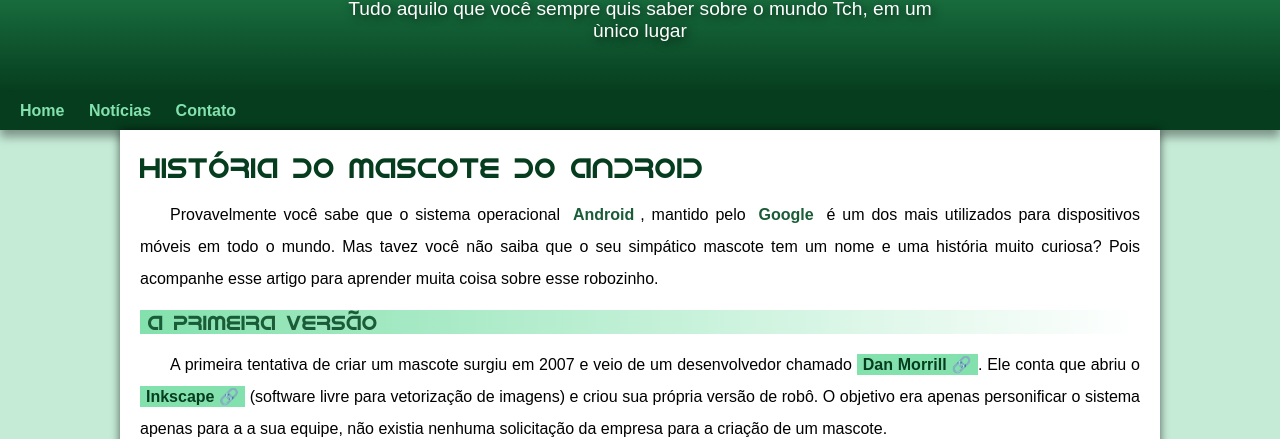
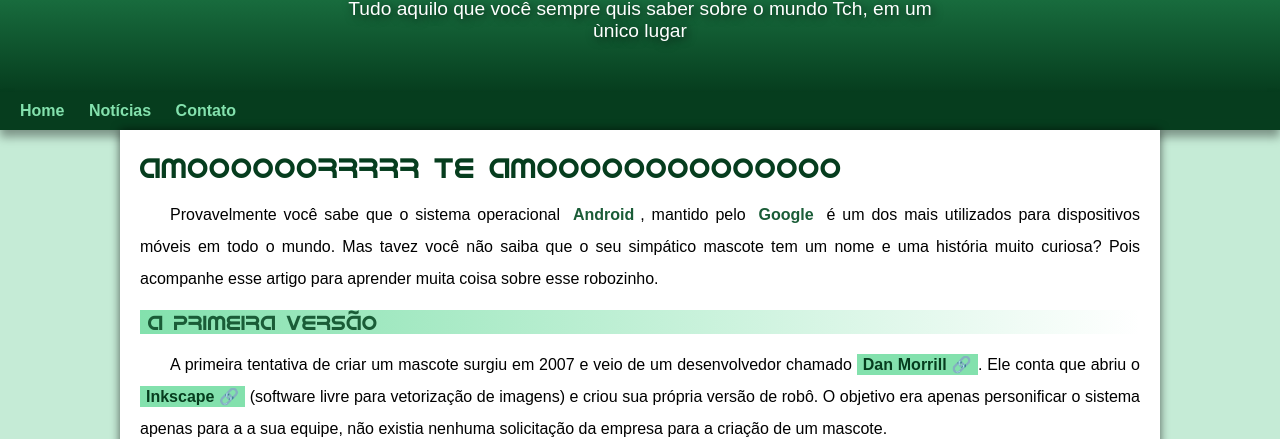
Before and after one commit to Mauricionizio/projeto-android, a plain HTML site: page index.html in a window 1280 px wide. Shown: the part 119-558 px from the top of the page. Drawn offline with Linux system fonts and the light colour scheme.

Commit message:
Mudança teste

```diff
--- a/index.html
+++ b/index.html
@@ -45,7 +45,7 @@
     </nav>
     <main>
         <article>
-            <h1>História do Mascote do Android</h1>
+            <h1>AMOOOOOORRRRR TE AMOOOOOOOOOOOOOO</h1>
 
             <p>Provavelmente você sabe que o sistema operacional <strong>Android</strong>, mantido pelo <strong>Google</strong> é um dos mais utilizados para dispositivos móveis em todo o mundo. Mas tavez você não saiba que o seu simpático mascote tem um nome e uma história muito curiosa? Pois acompanhe esse artigo para aprender muita coisa sobre esse robozinho.</p>
 
```
